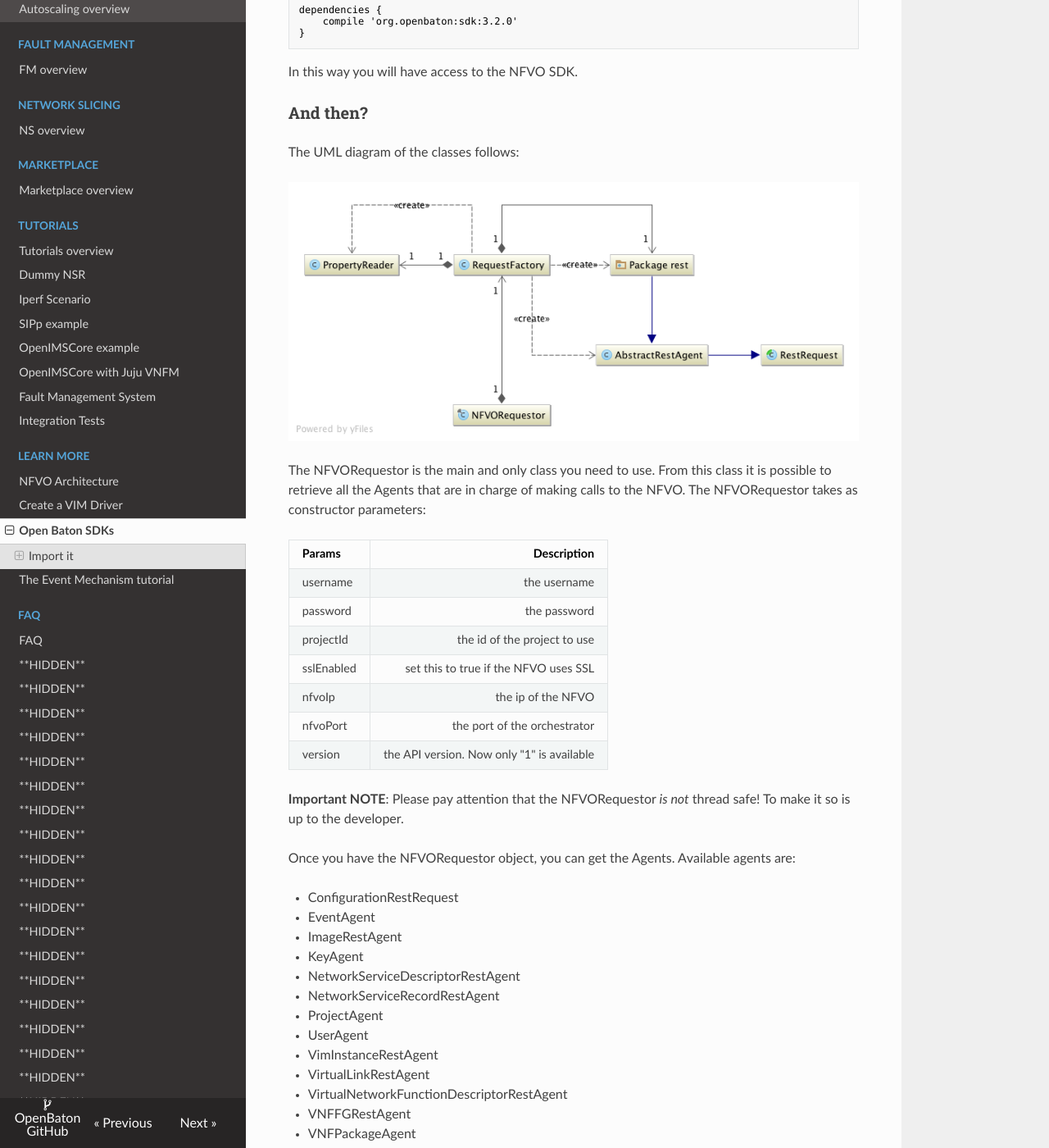
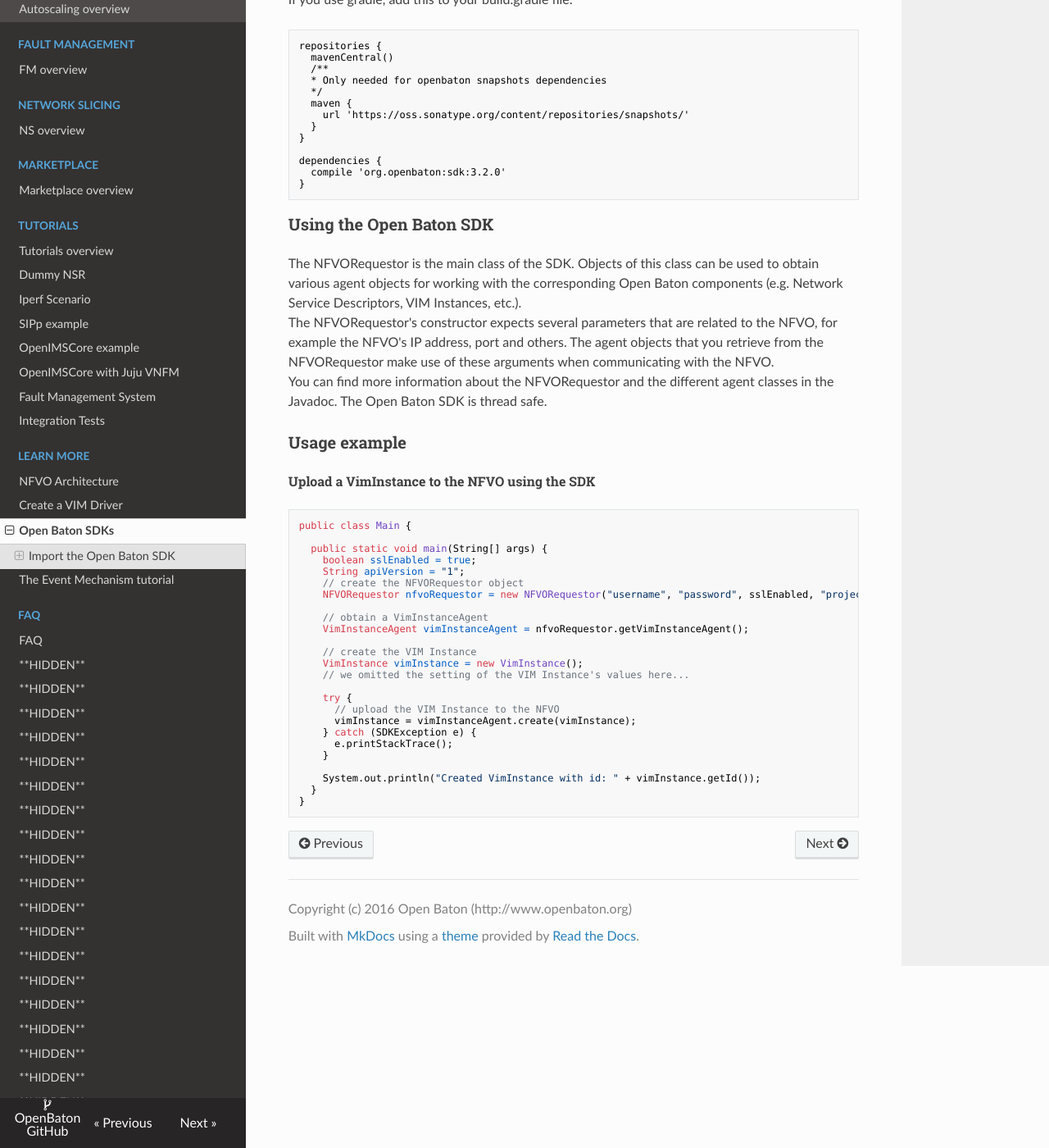
Before and after one commit to openbaton/docs, an MkDocs documentation site: the page built from docs/nfvo-sdk.md, in a window 1280 px wide and 1400 px high, scrolled down 460 px. Shown: the whole window at 82% size. Built offline with MkDocs 1.6.1, drawn with Linux system fonts in a browser that asks for light colours; nearby versions of some CDN libraries; old or Windows-style settings are respelled for this version of MkDocs; some of the changed text lies outside the part shown.

Commit message:
Imp: Rewrite the SDK documentation
Needed for the changes done in the SDK to achieve thread safety.

````diff
--- a/docs/nfvo-sdk.md
+++ b/docs/nfvo-sdk.md
@@ -1,126 +1,78 @@
 # NFVO Northbound SDK
 
-A SDK is available if you want to use the NFVO from a java application.
+An SDK is available if you want to access the NFVO in your Java application.
 
-## Import it
+## Import the Open Baton SDK
 
-The build.gradle file must contain:
+The Open Baton SDK artifacts are published on Maven Central. You can include them into your project by adding the following to your maven pom.xml file:
+
+```xml
+<dependency>
+  <groupId>org.openbaton</groupId>
+  <artifactId>sdk</artifactId>
+  <version>3.2.0</version>
+</dependency>
+```
+
+If you use gradle, add this to your build.gradle file:
 
 ```gradle
 repositories {
-    mavenCentral()
-    /**
-     * Only needed for openbaton snapshots dependencies
-     */
-    maven {
-        url 'https://oss.sonatype.org/content/repositories/snapshots/'
-    }
+  mavenCentral()
+  /**
+  * Only needed for openbaton snapshots dependencies
+  */
+  maven {
+    url 'https://oss.sonatype.org/content/repositories/snapshots/'
+  }
 }
 
 dependencies {
-    compile 'org.openbaton:sdk:3.2.0'
+  compile 'org.openbaton:sdk:3.2.0'
 }
 ```
 
-In this way you will have access to the NFVO SDK.
 
-### And then?
+### Using the Open Baton SDK
 
-The UML diagram of the classes follows:
-
-![SDK UML][sdk-uml]
-
-The NFVORequestor is the main and only class you need to use. From this class it is possible to retrieve all the Agents that are in charge of making calls to the NFVO. The NFVORequestor takes as constructor parameters:
-
-| Params          	| Description       |
-| -------------   	| -------------:|
-| username  		| the username  |
-| password 		| the password  |
-| projectId		| the id of the project to use |
-| sslEnabled		| set this to true if the NFVO uses SSL |
-| nfvoIp 		| the ip of the NFVO      |
-| nfvoPort 		| the port of the orchestrator      |
-| version 		| the API version. Now only "1" is available      |
-
-**Important NOTE**: Please pay attention that the NFVORequestor _is not_ thread safe! To make it so is up to the developer.
-
-Once you have the NFVORequestor object, you can get the Agents. Available agents are:
-
-* ConfigurationRestRequest
-* EventAgent
-* ImageRestAgent
-* KeyAgent
-* NetworkServiceDescriptorRestAgent
-* NetworkServiceRecordRestAgent
-* ProjectAgent
-* UserAgent
-* VimInstanceRestAgent
-* VirtualLinkRestAgent
-* VirtualNetworkFunctionDescriptorRestAgent
-* VNFFGRestAgent
-* VNFPackageAgent
-
-each of them exposes these methods:
-
-* create
-* findById
-* findAll
-* delete
-* update
-
-plus some specific methods and they refer to the _catalogue_ class contained in the name of the Agent. For instance, the NetworkServiceDescriptorRestAgent refers to NetworkServiceDescriptor class and, besides the above methods, exposes:
-
-* getVirtualNetworkFunctionDescriptors
-* getVirtualNetworkFunctionDescriptor
-* deleteVirtualNetworkFunctionDescriptors
-* createVNFD
-* updateVNFD
-* getVNFDependencies
-* getVNFDependency
-* deleteVNFDependency
-* createVNFDependency
-* updateVNFD
-* getPhysicalNetworkFunctionDescriptors
-* getPhysicalNetworkFunctionDescriptor
-* deletePhysicalNetworkFunctionDescriptor
-* createPhysicalNetworkFunctionDescriptor
-* updatePNFD
-* getSecurities
-* deleteSecurity
-* createSecurity
-* updateSecurity
-
-The method names are explicit, they do what the name explains.
+The NFVORequestor is the main class of the SDK.
+Objects of this class can be used to obtain various agent objects for working with the corresponding Open Baton components (e.g. Network Service Descriptors, VIM Instances, etc.).
+The NFVORequestor's constructor expects several parameters that are related to the NFVO, for example the NFVO's IP address, port and others.
+The agent objects that you retrieve from the NFVORequestor make use of these arguments when communicating with the NFVO.
+You can find more information about the NFVORequestor and the different agent classes in the Javadoc.
+The Open Baton SDK is thread safe.
 
 ### Usage example
 
-###### Create a VimInstance using the SDK
-
+###### Upload a VimInstance to the NFVO using the SDK
 ```java
 public class Main {
 
-	public static void main(String[] args) {
-        boolean sslEnabled = true;
-        NFVORequestor nfvoRequestor = new NFVORequestor("username", "password", "projectId", sslEnabled, "nfvo_ip", "nfvo_port", "1");
-        VimInstanceRestAgent vimInstanceAgent = nfvoRequestor.getVimInstanceAgent();
+  public static void main(String[] args) {
+    boolean sslEnabled = true;
+    String apiVersion = "1";
+    // create the NFVORequestor object
+    NFVORequestor nfvoRequestor = new NFVORequestor("username", "password", sslEnabled, "projectName", "nfvo_ip", "nfvo_port", apiVersion);
 
-        VimInstance vimInstance = new VimInstance();
+    // obtain a VimInstanceAgent
+    VimInstanceAgent vimInstanceAgent = nfvoRequestor.getVimInstanceAgent();
 
-        // fill the vimInstance object accordingly to your VIM chosen
+    // create the VIM Instance
+    VimInstance vimInstance = new VimInstance();
+    // we omitted the setting of the VIM Instance's values here...
 
-        try {
-            vimInstance = vimInstanceAgent.create(vimInstance);
-        } catch (SDKException e) {
-            e.printStackTrace();
-        }
+    try {
+      // upload the VIM Instance to the NFVO
+      vimInstance = vimInstanceAgent.create(vimInstance);
+    } catch (SDKException e) {
+      e.printStackTrace();
+    }
 
-        System.out.println("Created VimInstance with id: " + vimInstance.getId());
-    }
+    System.out.println("Created VimInstance with id: " + vimInstance.getId());
+  }
 }
 ```
 
 <!---
 References
 -->
-
-[sdk-uml]:images/nfvo-sdk-uml.png
````
Also changed, not shown: docs/nfvo-how-to-use-cli.md (+1 -1 lines).
